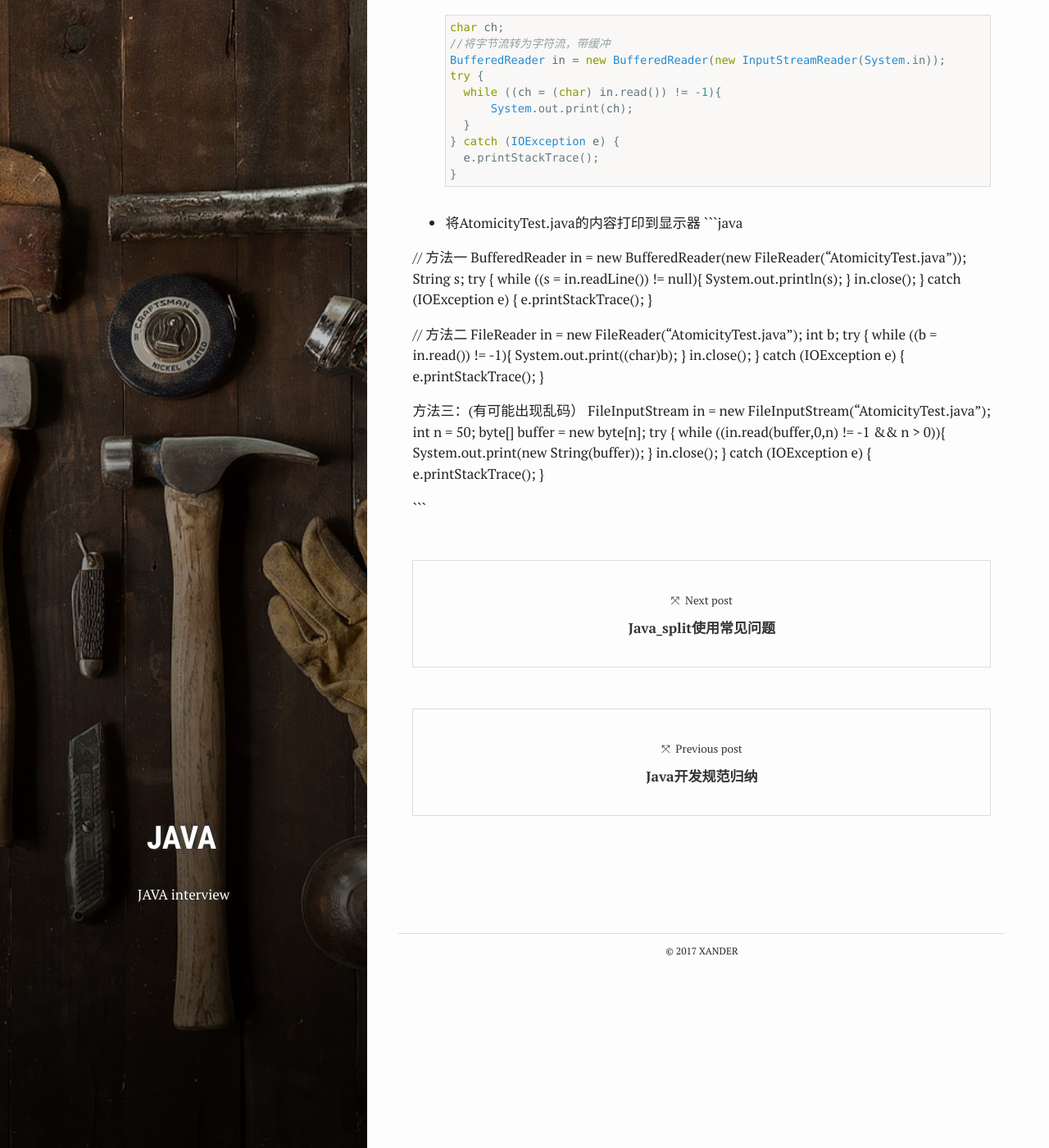
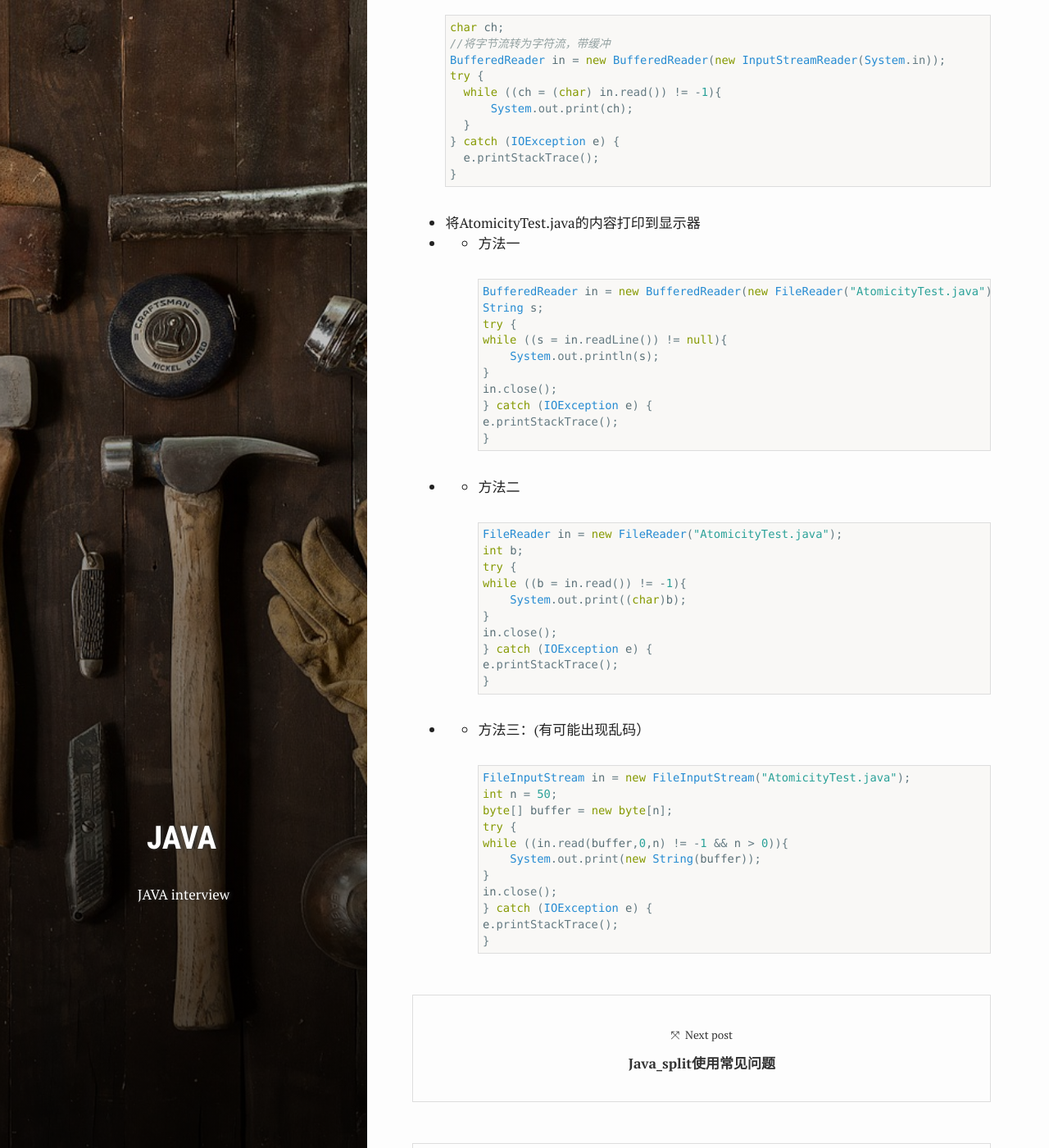
Before and after one commit to yyxiao/yyxiao.github.io, a Jekyll site: the page built from _posts/2017-03-08-Java后端面试题总结.md, in a window 1280 px wide and 1400 px high, scrolled down 7940 px. Shown: the whole window at 82% size. Built offline with Jekyll 4.4.1, drawn with Linux system fonts in a browser that asks for light colours.

Commit message:
update java backgroup

````diff
--- a/_posts/2017-03-08-Java后端面试题总结.md
+++ b/_posts/2017-03-08-Java后端面试题总结.md
@@ -268,9 +268,8 @@ try {
 ```
 
 * 将AtomicityTest.java的内容打印到显示器
+* * 方法一
 ```java
-
-// 方法一
 BufferedReader in = new BufferedReader(new FileReader("AtomicityTest.java"));
 String s;
 try {
@@ -281,8 +280,10 @@ try {
 } catch (IOException e) {
     e.printStackTrace();
 }
+```
 
-// 方法二
+* * 方法二
+```java
 FileReader in = new FileReader("AtomicityTest.java");
 int b;
 try {
@@ -293,8 +294,10 @@ try {
 } catch (IOException e) {
     e.printStackTrace();
 }
+```
 
-方法三：(有可能出现乱码）
+* * 方法三：(有可能出现乱码）
+```java
 FileInputStream in = new FileInputStream("AtomicityTest.java");
 int n = 50;
 byte[] buffer = new byte[n];
@@ -306,5 +309,4 @@ try {
 } catch (IOException e) {
     e.printStackTrace();
 }
-
 ```
````
